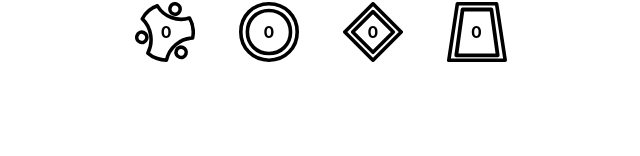
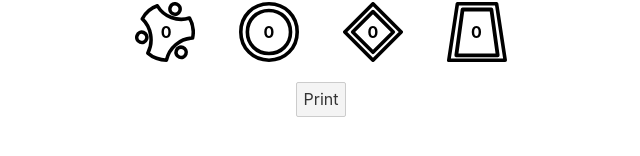
Before and after one commit to bzm3r/npch, a SvelteKit app: page / in a window 1280 px wide. Shown: the part 292-448 px from the top of the page, without its empty margins (319-959 px from the left). Built offline with nearby package versions, Linux system fonts and the light colour scheme.

Commit message:
Print button is almost working...

```diff
--- a/package.json
+++ b/package.json
@@ -22,6 +22,7 @@
 	},
 	"type": "module",
 	"dependencies": {
-		"d3-dsv": "^3.0.1"
+		"d3-dsv": "^3.0.1",
+		"pdf-lib": "^1.17.1"
 	}
 }
--- a/src/routes/+page.svelte
+++ b/src/routes/+page.svelte
@@ -1,7 +1,9 @@
 <script>
+	import './styles.css';
+
 	import CharacterSummary from './CharacterSummary.svelte';
 	import CharacterSelect from './CharacterSelect.svelte';
-	import './styles.css';
+	import PrintButton from './PrintButton.svelte';
 
 	let race = '';
 	let class1 = '';
@@ -25,6 +27,10 @@
 
 	<div class="character_summary">
 		<CharacterSummary {race} {class1} {class2} {class3} />
+	</div>
+
+	<div class="print_button">
+		<PrintButton {race} {class1} {class2} {class3} />
 	</div>
 </div>
 
--- /dev/null
+++ b/src/routes/PrintButton.svelte
@@ -0,0 +1,62 @@
+<script>
+	export let race;
+	export let class1;
+	export let class2;
+	export let class3;
+
+	import { PDFDocument } from 'pdf-lib';
+
+	async function load_pdf(description) {
+		const res = await fetch('/' + description + '.pdf');
+		let pdf_buffer = await res.arrayBuffer();
+		let pdf = await PDFDocument.load(pdf_buffer);
+		return pdf;
+	}
+
+	async function handleClick() {
+		//alert('printing: ' + race + ' ' + class1 + ' ' + class2 + ' ' + class3);
+
+		// Create a new PDFDocument
+		const result_pdf = await PDFDocument.create();
+
+		let pdfs = [];
+		pdfs.push(await load_pdf('Blank'));
+
+		if (race != '') {
+			pdfs.push(await load_pdf(race));
+		}
+
+		if (class1 != '') {
+			pdfs.push(await load_pdf(class1));
+		}
+
+		if (class2 != '') {
+			pdfs.push(await load_pdf(class2));
+		}
+
+		if (class3 != '') {
+			pdfs.push(await load_pdf(class3));
+		}
+
+		for (const pdf of pdfs) {
+			console.log(pdf);
+			await result_pdf.copyPages(pdf, pdf.getPageIndices());
+		}
+
+		// Serialize the PDFDocument to bytes (a Uint8Array)
+		const pdf_bytes = await result_pdf.save();
+		save_pdf(pdf_bytes);
+	}
+
+	function save_pdf(pdf_bytes) {
+		var blob = new Blob([pdf_bytes], { type: 'application/pdf' });
+		const url = URL.createObjectURL(blob);
+		const link = document.createElement('a');
+		link.download = 'file.md';
+		link.href = url;
+		link.click();
+		URL.revokeObjectURL(url);
+	}
+</script>
+
+<button on:click={handleClick}> Print </button>
```
Also changed, not shown: 2 other files (tests, documents, lock files or other folders).
